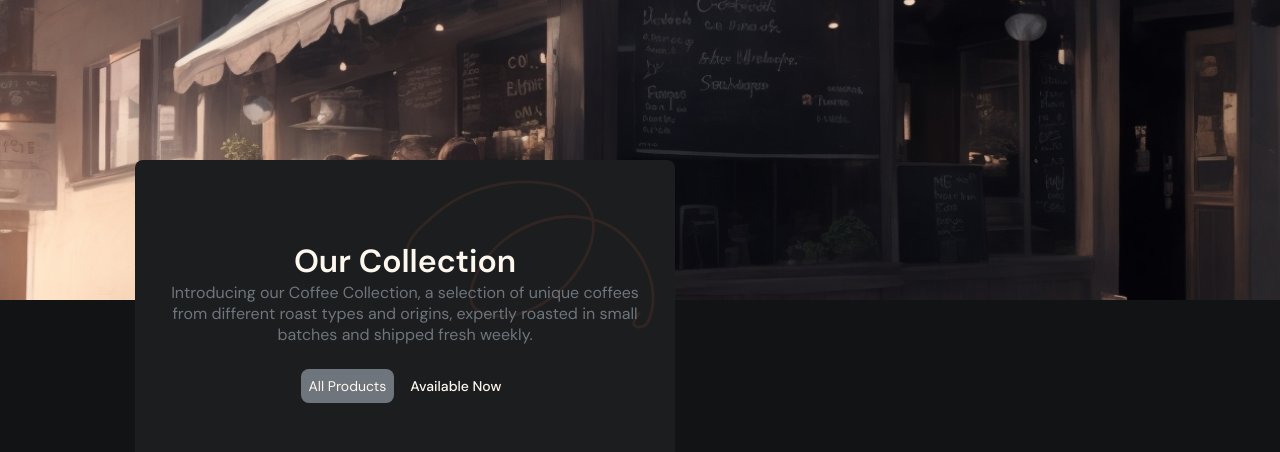
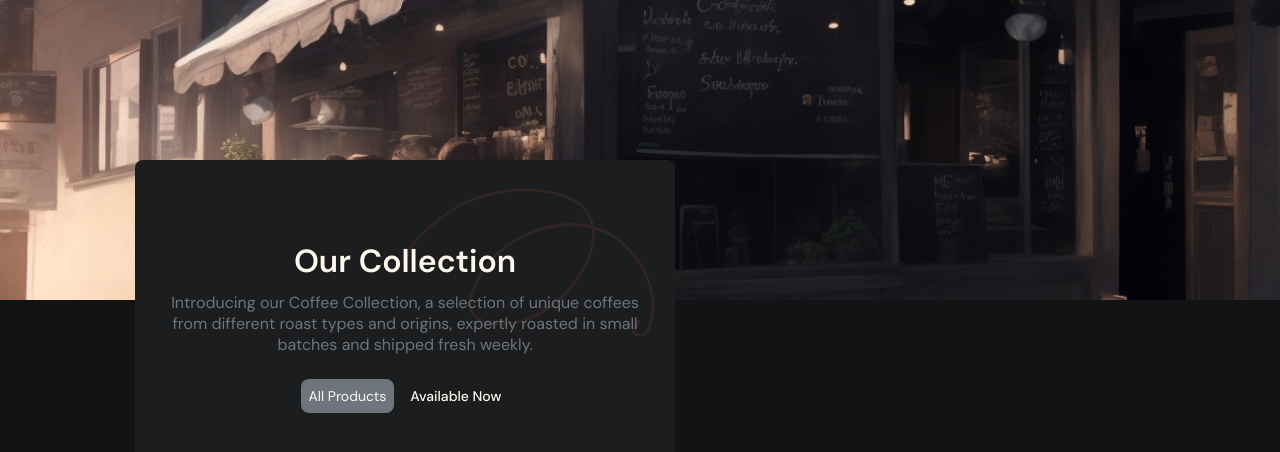
Before and after one commit to CaioDeLimaPires/Listagem-Caf-, a React (Vite) app: page / in a window 1280 px wide. Shown: the top 452 px of the page. Built offline with nearby package versions, Linux system fonts and the light colour scheme; no server answers.

Commit message:
feat: alterada possição de tela

```diff
--- a/src/components/pages/InitialPage/components/molecules/HeaderInitialpage/style.css
+++ b/src/components/pages/InitialPage/components/molecules/HeaderInitialpage/style.css
@@ -11,6 +11,7 @@
   align-items: center;
   justify-content: center;
   display: flex;
+  gap:10px;
   flex-direction: column;
   z-index: 2;
 }
@@ -20,7 +21,7 @@
   height: auto;
   width: 250px;
   left: 50%;
-  bottom: 15%;
+  bottom: 16%;
 }
 @media only screen and (max-width: 900px) {
   .containerHeader {
```
